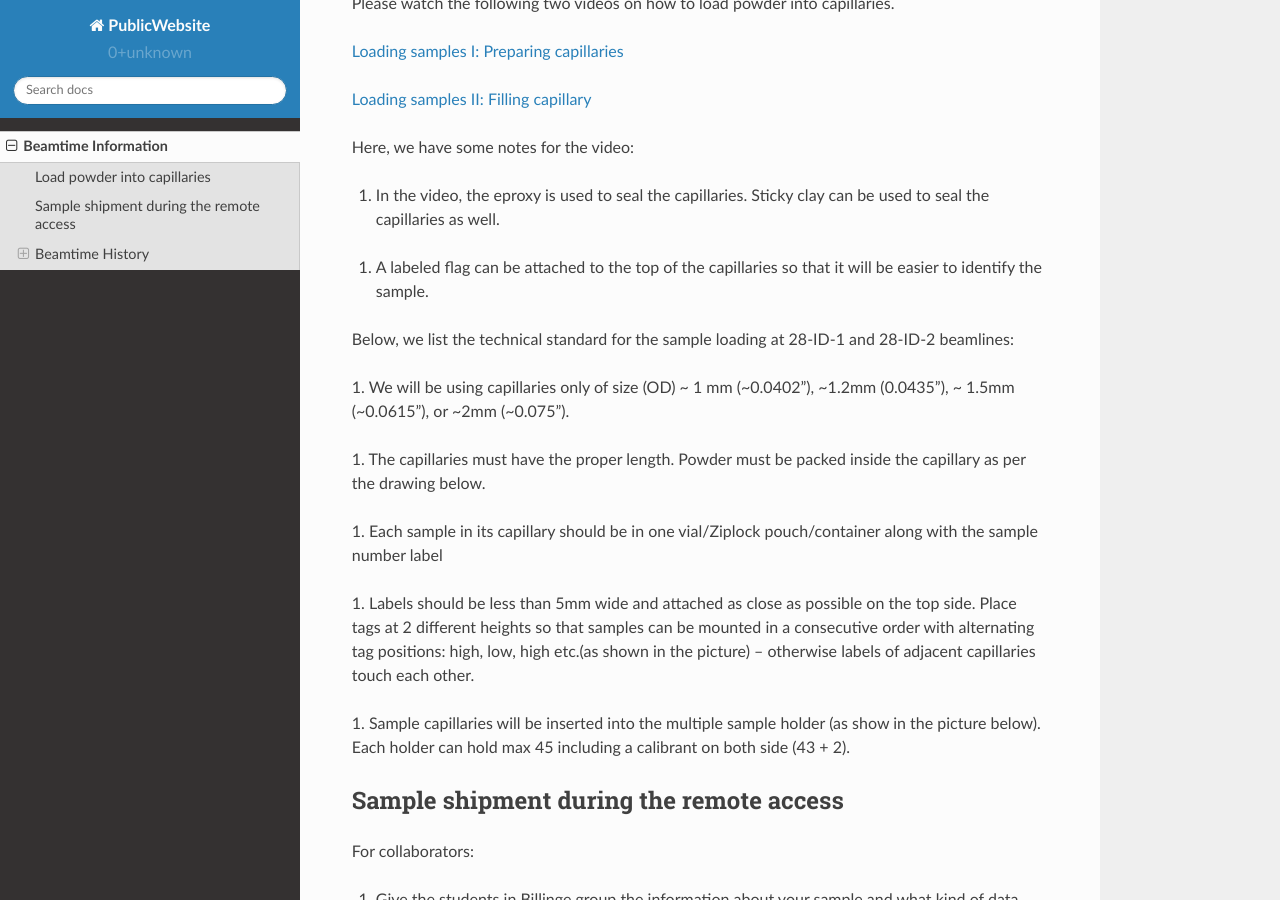
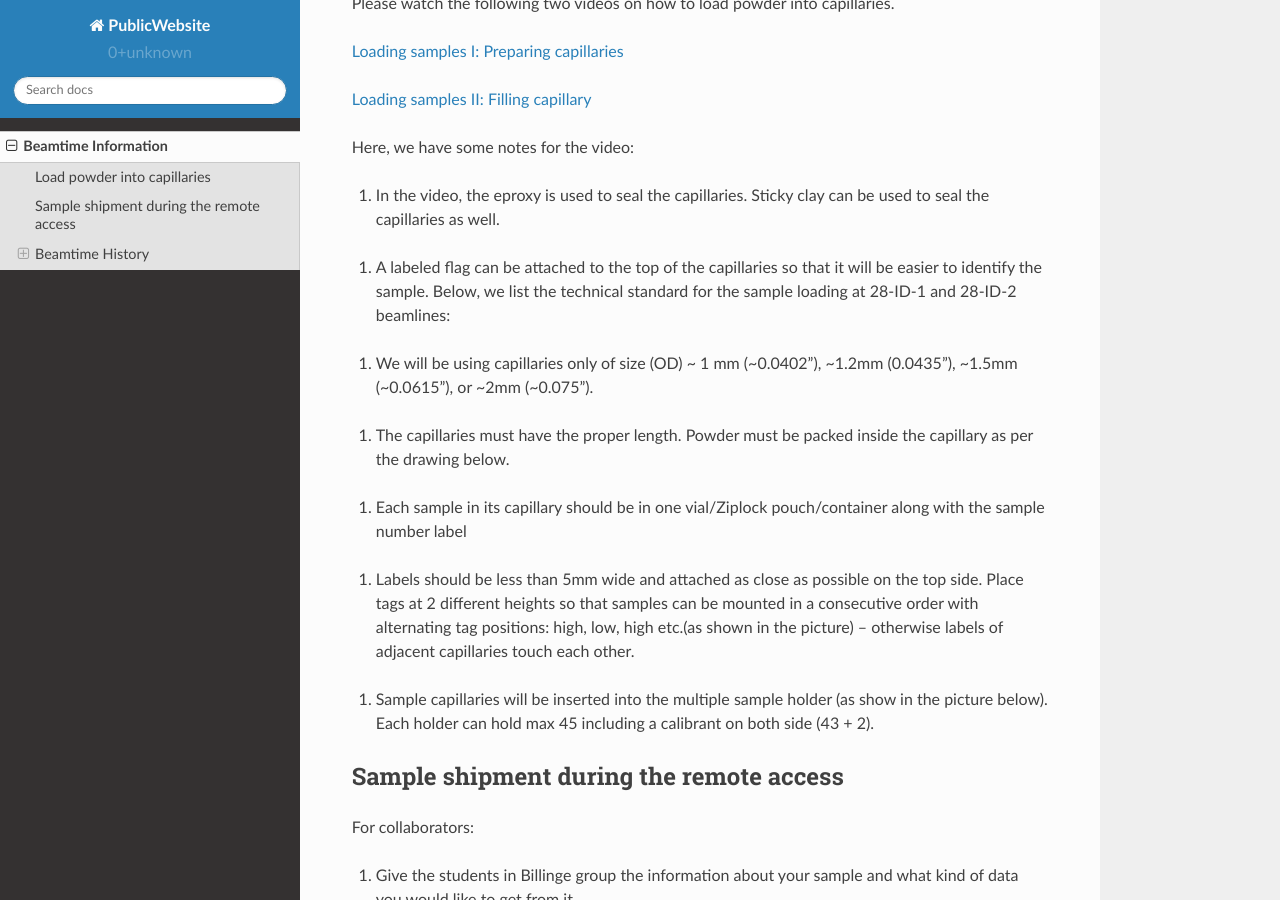
Before and after one commit to Billingegroup/PublicWebsite, a Sphinx documentation site: the page built from docs/source/beamtime.rst, in a window 1280 px wide and 900 px high, scrolled down 224 px. Built offline with Sphinx 7.4.7 and the Read the Docs theme 2.0.0, drawn with Linux system fonts in a browser that asks for light colours.

Commit message:
Update beamtime.rst

```diff
--- a/docs/source/beamtime.rst
+++ b/docs/source/beamtime.rst
@@ -15,26 +15,17 @@
 
 1. In the video, the eproxy is used to seal the capillaries. Sticky clay can be used to seal the capillaries as well.
 
-1. A labeled flag can be attached to the top of the capillaries so that it will be easier to identify the sample.
+1. A labeled flag can be attached to the top of the capillaries so that it will be easier to identify the sample. Below, we list the technical standard for the sample loading at 28-ID-1 and 28-ID-2 beamlines:
 
-Below, we list the technical standard for the sample loading at 28-ID-1 and 28-ID-2 beamlines:
+1. We will be using capillaries only of size (OD) ~ 1 mm (~0.0402”), ~1.2mm (0.0435”), ~1.5mm (~0.0615”), or ~2mm (~0.075”).
 
-1. We will be using capillaries only of size (OD) ~ 1 mm (~0.0402”), ~1.2mm (0.0435”), ~
-1.5mm (~0.0615”), or ~2mm (~0.075”).
+1. The capillaries must have the proper length. Powder must be packed inside the capillary as per the drawing below.
 
-1. The capillaries must have the proper length. Powder must be packed inside the capillary as
-per the drawing below.
+1. Each sample in its capillary should be in one vial/Ziplock pouch/container along with the sample number label
 
-1. Each sample in its capillary should be in one vial/Ziplock pouch/container along with the
-sample number label
+1. Labels should be less than 5mm wide and attached as close as possible on the top side. Place tags at 2 different heights so that samples can be mounted in a consecutive order with alternating tag positions: high, low, high etc.(as shown in the picture) – otherwise labels of adjacent capillaries touch each other.
 
-1. Labels should be less than 5mm wide and attached as close as possible on the top side.
-Place tags at 2 different heights so that samples can be mounted in a consecutive order
-with alternating tag positions: high, low, high etc.(as shown in the picture) – otherwise
-labels of adjacent capillaries touch each other.
-
-1. Sample capillaries will be inserted into the multiple sample holder (as show in the picture
-below). Each holder can hold max 45 including a calibrant on both side (43 + 2).
+1. Sample capillaries will be inserted into the multiple sample holder (as show in the picture below). Each holder can hold max 45 including a calibrant on both side (43 + 2).
 
 Sample shipment during the remote access
 ----------------------------------------
```
